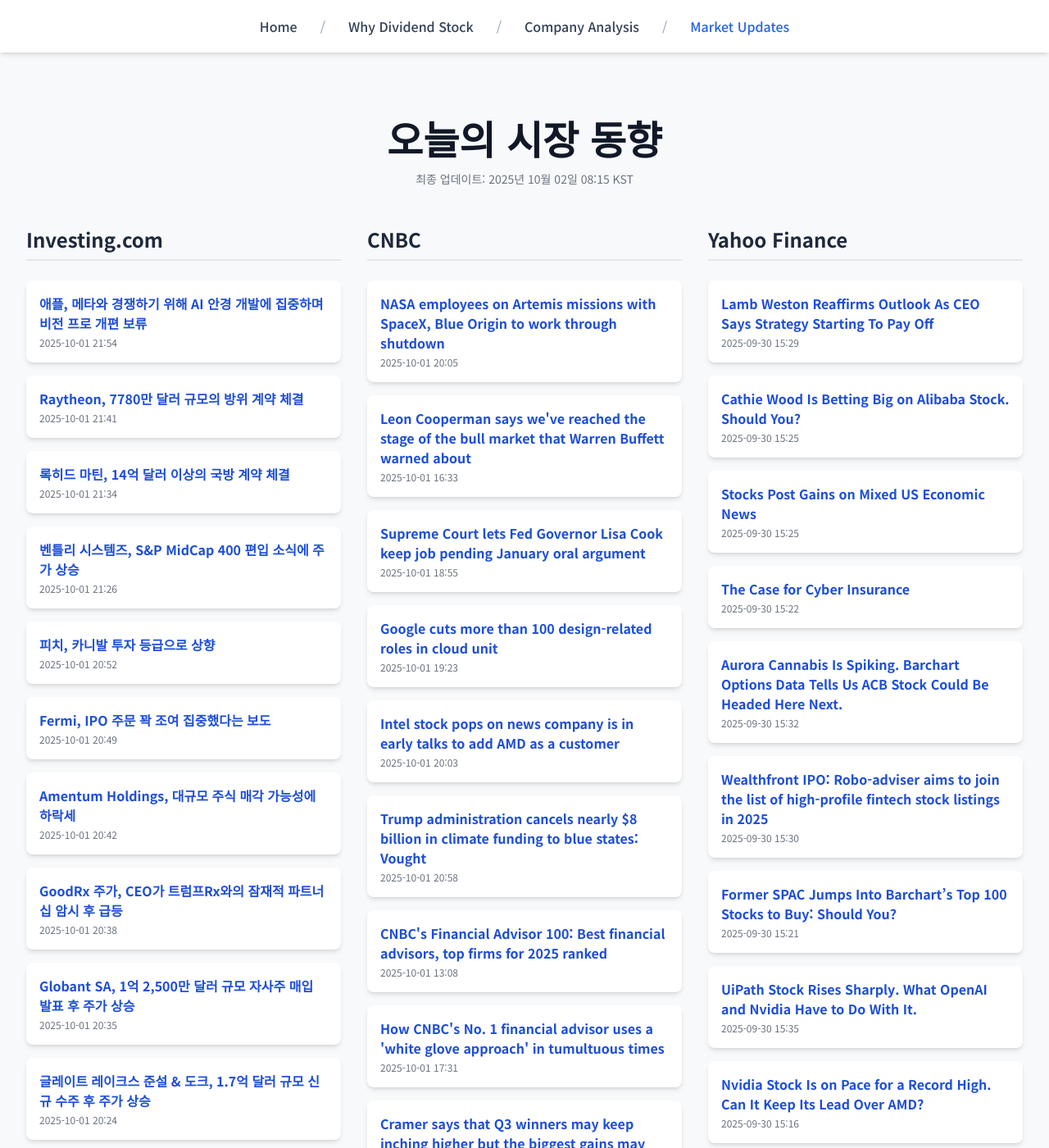
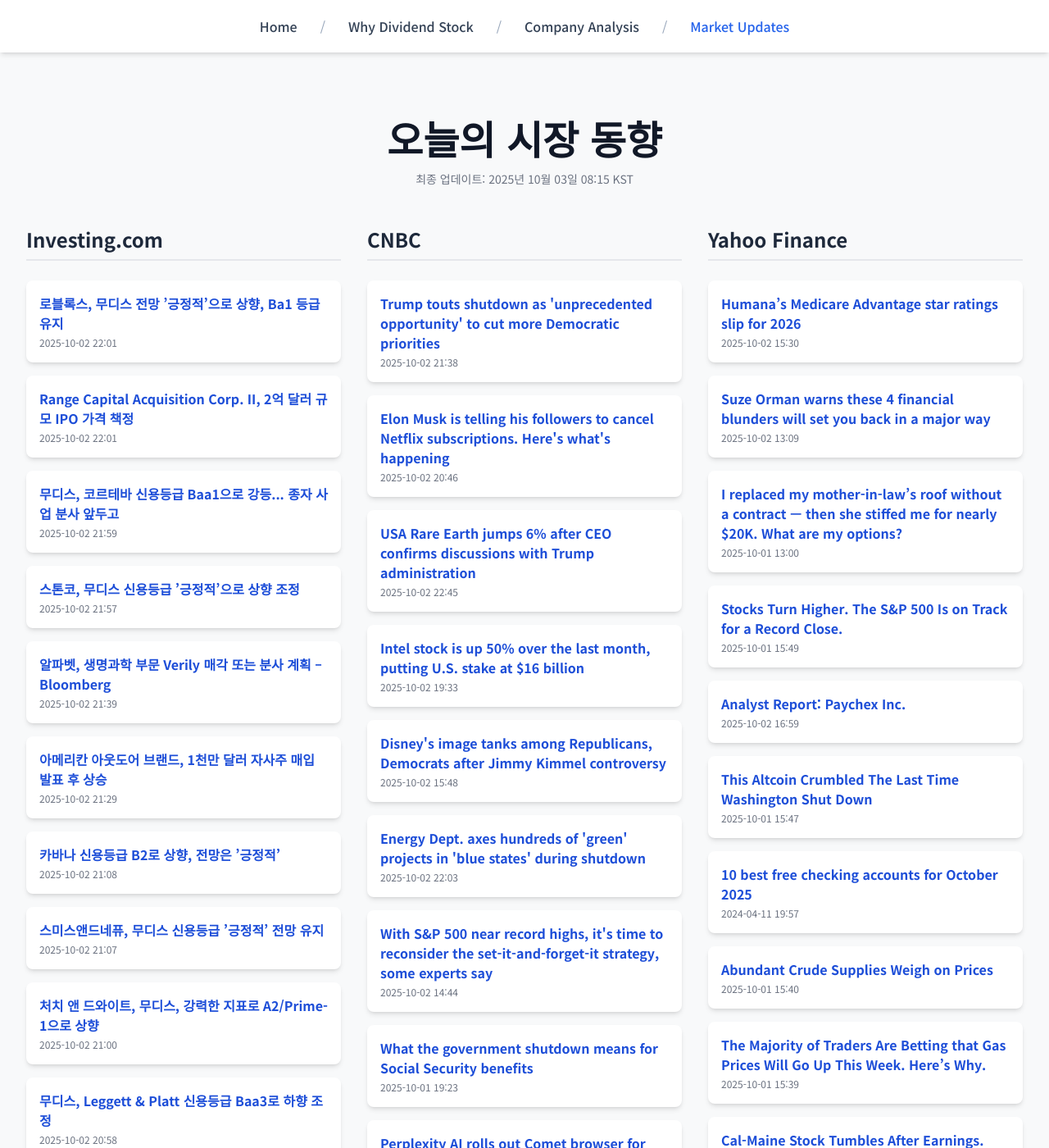
Before and after one commit to Kay-Hwang/my-company-analysis, a Jekyll site: the page built from market-updates.html, in a window 1280 px wide and 1400 px high. Shown: the whole window at 82% size. Built offline with Jekyll 4.4.1, drawn with Linux system fonts in a browser that asks for light colours; nearby versions of some CDN libraries; a script that is not in the unit is left out; some of the changed text lies outside the part shown.

Commit message:
Update daily data

```diff
--- a/_data/latest_data.json
+++ b/_data/latest_data.json
@@ -1,190 +1,190 @@
 {
-  "lastUpdated": "2025년 10월 02일 08:15 KST",
+  "lastUpdated": "2025년 10월 03일 08:15 KST",
   "news": {
     "investing": [
       {
-        "title": "애플, 메타와 경쟁하기 위해 AI 안경 개발에 집중하며 비전 프로 개편 보류",
-        "link": "https://kr.investing.com/news/stock-market-news/article-1655096",
-        "pubDate": "2025-10-01 21:54:28",
-        "summary": "애플, 메타와 경쟁하기 위해 AI 안경 개발에 집중하며 비전 프로 개편 보류"
+        "title": "로블록스, 무디스 전망 ’긍정적’으로 상향, Ba1 등급 유지",
+        "link": "https://kr.investing.com/news/stock-market-news/article-93CH-1656583",
+        "pubDate": "2025-10-02 22:01:39",
+        "summary": "로블록스, 무디스 전망 ’긍정적’으로 상향, Ba1 등급 유지"
       },
       {
-        "title": "Raytheon, 7780만 달러 규모의 방위 계약 체결",
-        "link": "https://kr.investing.com/news/stock-market-news/article-93CH-1655088",
-        "pubDate": "2025-10-01 21:41:16",
-        "summary": "Raytheon, 7780만 달러 규모의 방위 계약 체결"
+        "title": "Range Capital Acquisition Corp. II, 2억 달러 규모 IPO 가격 책정",
+        "link": "https://kr.investing.com/news/stock-market-news/article-432SI-1656584",
+        "pubDate": "2025-10-02 22:01:04",
+        "summary": "Range Capital Acquisition Corp. II, 2억 달러 규모 IPO 가격 책정"
       },
       {
-        "title": "록히드 마틴, 14억 달러 이상의 국방 계약 체결",
-        "link": "https://kr.investing.com/news/stock-market-news/article-93CH-1655084",
-        "pubDate": "2025-10-01 21:34:46",
-        "summary": "록히드 마틴, 14억 달러 이상의 국방 계약 체결"
+        "title": "무디스, 코르테바 신용등급 Baa1으로 강등... 종자 사업 분사 앞두고",
+        "link": "https://kr.investing.com/news/stock-market-news/article-93CH-1656582",
+        "pubDate": "2025-10-02 21:59:30",
+        "summary": "무디스, 코르테바 신용등급 Baa1으로 강등... 종자 사업 분사 앞두고"
       },
       {
-        "title": "벤틀리 시스템즈, S&P MidCap 400 편입 소식에 주가 상승",
-        "link": "https://kr.investing.com/news/stock-market-news/article-93CH-1655074",
-        "pubDate": "2025-10-01 21:26:53",
-        "summary": "벤틀리 시스템즈, S&P MidCap 400 편입 소식에 주가 상승"
+        "title": "스톤코, 무디스 신용등급 ’긍정적’으로 상향 조정",
+        "link": "https://kr.investing.com/news/stock-market-news/article-93CH-1656581",
+        "pubDate": "2025-10-02 21:57:07",
+        "summary": "스톤코, 무디스 신용등급 ’긍정적’으로 상향 조정"
       },
       {
-        "title": "피치, 카니발 투자 등급으로 상향",
-        "link": "https://kr.investing.com/news/stock-market-news/article-93CH-1655012",
-        "pubDate": "2025-10-01 20:52:16",
-        "summary": "피치, 카니발 투자 등급으로 상향"
+        "title": "알파벳, 생명과학 부문 Verily 매각 또는 분사 계획 – Bloomberg",
+        "link": "https://kr.investing.com/news/stock-market-news/article-93CH-1656572",
+        "pubDate": "2025-10-02 21:39:43",
+        "summary": "알파벳, 생명과학 부문 Verily 매각 또는 분사 계획 – Bloomberg"
       },
       {
-        "title": "Fermi, IPO 주문 꽉 조여 집중했다는 보도",
-        "link": "https://kr.investing.com/news/stock-market-news/article-432SI-1655007",
-        "pubDate": "2025-10-01 20:49:08",
-        "summary": "Fermi, IPO 주문 꽉 조여 집중했다는 보도"
+        "title": "아메리칸 아웃도어 브랜드, 1천만 달러 자사주 매입 발표 후 상승",
+        "link": "https://kr.investing.com/news/stock-market-news/article-93CH-1656563",
+        "pubDate": "2025-10-02 21:29:49",
+        "summary": "아메리칸 아웃도어 브랜드, 1천만 달러 자사주 매입 발표 후 상승"
       },
       {
-        "title": "Amentum Holdings, 대규모 주식 매각 가능성에 하락세",
-        "link": "https://kr.investing.com/news/stock-market-news/article-93CH-1654996",
-        "pubDate": "2025-10-01 20:42:39",
-        "summary": "Amentum Holdings, 대규모 주식 매각 가능성에 하락세"
+        "title": "카바나 신용등급 B2로 상향, 전망은 ’긍정적’",
+        "link": "https://kr.investing.com/news/stock-market-news/article-93CH-1656544",
+        "pubDate": "2025-10-02 21:08:19",
+        "summary": "카바나 신용등급 B2로 상향, 전망은 ’긍정적’"
       },
       {
-        "title": "GoodRx 주가, CEO가 트럼프Rx와의 잠재적 파트너십 암시 후 급등",
-        "link": "https://kr.investing.com/news/stock-market-news/article-1654985",
-        "pubDate": "2025-10-01 20:38:42",
-        "summary": "GoodRx 주가, CEO가 트럼프Rx와의 잠재적 파트너십 암시 후 급등"
+        "title": "스미스앤드네퓨, 무디스 신용등급 ’긍정적’ 전망 유지",
+        "link": "https://kr.investing.com/news/stock-market-news/article-93CH-1656542",
+        "pubDate": "2025-10-02 21:07:09",
+        "summary": "스미스앤드네퓨, 무디스 신용등급 ’긍정적’ 전망 유지"
       },
       {
-        "title": "Globant SA, 1억 2,500만 달러 규모 자사주 매입 발표 후 주가 상승",
-        "link": "https://kr.investing.com/news/stock-market-news/article-93CH-1654973",
-        "pubDate": "2025-10-01 20:35:13",
-        "summary": "Globant SA, 1억 2,500만 달러 규모 자사주 매입 발표 후 주가 상승"
+        "title": "처치 앤 드와이트, 무디스, 강력한 지표로 A2/Prime-1으로 상향",
+        "link": "https://kr.investing.com/news/stock-market-news/article-93CH-1656529",
+        "pubDate": "2025-10-02 21:00:17",
+        "summary": "처치 앤 드와이트, 무디스, 강력한 지표로 A2/Prime-1으로 상향"
       },
       {
-        "title": "글레이트 레이크스 준설 & 도크, 1.7억 달러 규모 신규 수주 후 주가 상승",
-        "link": "https://kr.investing.com/news/stock-market-news/article-93CH-1654945",
-        "pubDate": "2025-10-01 20:24:41",
-        "summary": "글레이트 레이크스 준설 & 도크, 1.7억 달러 규모 신규 수주 후 주가 상승"
+        "title": "무디스, Leggett & Platt 신용등급 Baa3로 하향 조정",
+        "link": "https://kr.investing.com/news/stock-market-news/article-93CH-1656528",
+        "pubDate": "2025-10-02 20:58:36",
+        "summary": "무디스, Leggett & Platt 신용등급 Baa3로 하향 조정"
       }
     ],
     "cnbc": [
       {
-        "title": "NASA employees on Artemis missions with SpaceX, Blue Origin to work through shutdown",
-        "link": "https://www.cnbc.com/2025/10/01/nasa-employees-on-spacex-artemis-missions-to-work-through-shutdown.html",
-        "pubDate": "Wed, 01 Oct 2025 20:05:03 GMT",
-        "summary": "NASA made an exception to allow work on Artemis missions with SpaceX and Blue Origin to continue during the government shutdown."
+        "title": "Trump touts shutdown as 'unprecedented opportunity' to cut more Democratic priorities",
+        "link": "https://www.cnbc.com/2025/10/02/trump-government-shutdown-updates-vought.html",
+        "pubDate": "Thu, 02 Oct 2025 21:38:33 GMT",
+        "summary": "Trump in a Truth Social post said he will meet with Office of Management and Budget Director Russell Vought to discuss cutting agencies."
       },
       {
-        "title": "Leon Cooperman says we've reached the stage of the bull market that Warren Buffett warned about",
-        "link": "https://www.cnbc.com/2025/10/01/leon-cooperman-says-weve-reached-the-stage-of-the-bull-market-that-warren-buffett-warned-about.html",
-        "pubDate": "Wed, 01 Oct 2025 16:33:00 GMT",
-        "summary": "Leon Cooperman believes we are in the late innings of a bull market where bubbles can form and risks rise."
+        "title": "Elon Musk is telling his followers to cancel Netflix subscriptions. Here's what's happening",
+        "link": "https://www.cnbc.com/2025/10/02/elon-musk-calls-for-canceling-netflix-whats-happening.html",
+        "pubDate": "Thu, 02 Oct 2025 20:46:49 GMT",
+        "summary": "Elon Musk this week urged his followers to cancel their Netflix subscriptions over a controversy surrounding an animated show and its creator."
       },
       {
-        "title": "Supreme Court lets Fed Governor Lisa Cook keep job pending January oral argument",
-        "link": "https://www.cnbc.com/2025/10/01/supreme-court-trump-fed-lisa-cook.html",
-        "pubDate": "Wed, 01 Oct 2025 18:55:02 GMT",
-        "summary": "President Donald Trump has sought to fire Federal Reserve Governor Lisa Cook, citing claims that she committed mortgage fraud in connection with two homes."
+        "title": "USA Rare Earth jumps 6% after CEO confirms discussions with Trump administration",
+        "link": "https://www.cnbc.com/2025/10/02/usa-rare-earth-lithium-americas-mp-materials-trump.html",
+        "pubDate": "Thu, 02 Oct 2025 22:45:01 GMT",
+        "summary": "USA Rare Earth is developing a mine in Sierra Blanca, Texas, and a magnet production facility in Stillwater, Oklahoma."
       },
       {
-        "title": "Google cuts more than 100 design-related roles in cloud unit",
-        "link": "https://www.cnbc.com/2025/10/01/google-cloud-unit-layoffs.html",
-        "pubDate": "Wed, 01 Oct 2025 19:23:20 GMT",
-        "summary": "The latest layoffs come as Google accelerates cuts to focus spending on artificial intelligence infrastructure."
+        "title": "Intel stock is up 50% over the last month, putting U.S. stake at $16 billion",
+        "link": "https://www.cnbc.com/2025/10/02/intel-stock-us-trump-stake.html",
+        "pubDate": "Thu, 02 Oct 2025 19:33:51 GMT",
+        "summary": "U.S. chipmaker Intel's shares climbed 3% Thursday, putting the monthly gain over 50%."
       },
       {
-        "title": "Intel stock pops on news company is in early talks to add AMD as a customer",
-        "link": "https://www.cnbc.com/2025/10/01/intel-stock-amd-chips.html",
-        "pubDate": "Wed, 01 Oct 2025 20:03:48 GMT",
-        "summary": "The U.S. government, Nvidia and Softbank have all taken recent stakes in Intel."
+        "title": "Disney's image tanks among Republicans, Democrats after Jimmy Kimmel controversy",
+        "link": "https://www.cnbc.com/2025/10/02/disney-brand-kimmel-kirk.html",
+        "pubDate": "Thu, 02 Oct 2025 15:48:11 GMT",
+        "summary": "Sentiment and brand awareness for the company and its Disney+ platform have fallen to levels not seen in two years."
       },
       {
-        "title": "Trump administration cancels nearly $8 billion in climate funding to blue states: Vought",
-        "link": "https://www.cnbc.com/2025/10/01/trump-green-new-deal-funding-states-vought.html",
-        "pubDate": "Wed, 01 Oct 2025 20:58:45 GMT",
-        "summary": "The announcement came on the first day of the federal government shutdown."
+        "title": "Energy Dept. axes hundreds of 'green' projects in 'blue states' during shutdown",
+        "link": "https://www.cnbc.com/2025/10/02/energy-department-cancels-green-projects-in-united-states.html",
+        "pubDate": "Thu, 02 Oct 2025 22:03:07 GMT",
+        "summary": "The Energy Department's cancellations of projects directly affected 16 states won by Kamala Harris in the 2024 presidential election."
       },
       {
-        "title": "CNBC's Financial Advisor 100: Best financial advisors, top firms for 2025 ranked",
-        "link": "https://www.cnbc.com/2025/10/01/best-financial-advisors.html",
-        "pubDate": "Wed, 01 Oct 2025 13:08:56 GMT",
-        "summary": "CNBC's Financial Advisor 100 ranks the best financial advisors and top firms for 2025. Here's how to pick the best financial planner for you and your family."
+        "title": "With S&P 500 near record highs, it's time to reconsider the set-it-and-forget-it strategy, some experts say",
+        "link": "https://www.cnbc.com/2025/10/02/sp-500-set-it-and-forget-it-strategy.html",
+        "pubDate": "Thu, 02 Oct 2025 14:44:17 GMT",
+        "summary": "Even as the S&amp;P 500 index has climbed to new highs, experts say a diversified portfolio will likely be the long-term winner."
       },
       {
-        "title": "How CNBC's No. 1 financial advisor uses a 'white glove approach' in tumultuous times",
-        "link": "https://www.cnbc.com/2025/10/01/parsons-capital-management-ranked-one-financial-advisor-100.html",
-        "pubDate": "Wed, 01 Oct 2025 17:31:17 GMT",
-        "summary": "The firm says its secret to success is providing a \"white glove approach\" to all clients, regardless of who they are or how much they have invested."
+        "title": "What the government shutdown means for Social Security benefits",
+        "link": "https://www.cnbc.com/2025/10/01/government-shutdown-social-security-benefit-payments.html",
+        "pubDate": "Wed, 01 Oct 2025 19:23:04 GMT",
+        "summary": "Social Security benefit payments will still go out on time, according to the agency. But certain services may not be available."
       },
       {
-        "title": "Cramer says that Q3 winners may keep inching higher but the biggest gains may 'have already been made'",
-        "link": "https://www.cnbc.com/2025/10/01/cramer-says-that-q3-winners-may-keep-inching-higher-but-the-biggest-gains-may-have-already-been-made.html",
-        "pubDate": "Wed, 01 Oct 2025 23:12:39 GMT",
-        "summary": "Cramer said that the biggest winners of the third quarter may keep inching higher but the biggest gains may have already been realized."
+        "title": "Perplexity AI rolls out Comet browser for free worldwide",
+        "link": "https://www.cnbc.com/2025/10/02/perplexity-ai-comet-browser-free-.html",
+        "pubDate": "Thu, 02 Oct 2025 19:56:13 GMT",
+        "summary": "Perplexity initially launched Comet in July to Perplexity Max subscribers for $200 a month"
       },
       {
-        "title": "Trump's threats against late-night TV could spell more trouble for advertisers",
-        "link": "https://www.cnbc.com/2025/10/01/trump-late-night-tv-threats-trouble-advertisers.html",
-        "pubDate": "Wed, 01 Oct 2025 16:58:40 GMT",
-        "summary": "The recent upheaval in late-night programming has shown a spotlight on ratings and revenue — and spurred questions of political influence."
+        "title": "Amazon faces FAA, NTSB probe after two delivery drones crashed into crane in Arizona",
+        "link": "https://www.cnbc.com/2025/10/02/amazon-drone-crash-faa-ntsb.html",
+        "pubDate": "Thu, 02 Oct 2025 19:43:52 GMT",
+        "summary": "The drones sustained \"substantial\" damage from the crash, the Federal Aviation Administration said in a preliminary incident report."
       }
     ],
     "yahoo": [
       {
-        "title": "Lamb Weston Reaffirms Outlook As CEO Says Strategy Starting To Pay Off",
-        "link": "https://finance.yahoo.com/news/lamb-weston-reaffirms-outlook-ceo-152907373.html",
-        "pubDate": "2025-09-30T15:29:07Z",
-        "summary": "Lamb Weston Reaffirms Outlook As CEO Says Strategy Starting To Pay Off"
+        "title": "Humana’s Medicare Advantage star ratings slip for 2026",
+        "link": "https://finance.yahoo.com/news/humana-medicare-advantage-star-ratings-153000468.html",
+        "pubDate": "2025-10-02T15:30:00Z",
+        "summary": "Humana’s Medicare Advantage star ratings slip for 2026"
       },
       {
-        "title": "Cathie Wood Is Betting Big on Alibaba Stock. Should You?",
-        "link": "https://finance.yahoo.com/news/cathie-wood-betting-big-alibaba-152554740.html",
-        "pubDate": "2025-09-30T15:25:54Z",
-        "summary": "Cathie Wood Is Betting Big on Alibaba Stock. Should You?"
+        "title": "Suze Orman warns these 4 financial blunders will set you back in a major way",
+        "link": "https://finance.yahoo.com/news/suze-orman-warns-4-financial-130900517.html",
+        "pubDate": "2025-10-02T13:09:00Z",
+        "summary": "Suze Orman warns these 4 financial blunders will set you back in a major way"
       },
       {
-        "title": "Stocks Post Gains on Mixed US Economic News",
-        "link": "https://finance.yahoo.com/news/stocks-post-modest-losses-mixed-152512773.html",
-        "pubDate": "2025-09-30T15:25:12Z",
-        "summary": "Stocks Post Gains on Mixed US Economic News"
+        "title": "I replaced my mother-in-law’s roof without a contract — then she stiffed me for nearly $20K. What are my options?",
+        "link": "https://finance.yahoo.com/news/replaced-mother-law-roof-without-130000909.html",
+        "pubDate": "2025-10-01T13:00:00Z",
+        "summary": "I replaced my mother-in-law’s roof without a contract — then she stiffed me for nearly $20K. What are my options?"
       },
       {
-        "title": "The Case for Cyber Insurance",
-        "link": "https://finance.yahoo.com/news/case-cyber-insurance-152240553.html",
-        "pubDate": "2025-09-30T15:22:40Z",
-        "summary": "The Case for Cyber Insurance"
+        "title": "Stocks Turn Higher. The S&P 500 Is on Track for a Record Close.",
+        "link": "https://www.barrons.com/livecoverage/stock-market-news-today-100125/card/stocks-tick-lower-wall-street-still-isn-t-fazed-by-the-shutdown--iryImBMUYGiCyOpPotXe?siteid=yhoof2&yptr=yahoo",
+        "pubDate": "2025-10-01T15:49:28Z",
+        "summary": "Stocks Turn Higher. The S&P 500 Is on Track for a Record Close."
       },
       {
-        "title": "Aurora Cannabis Is Spiking. Barchart Options Data Tells Us ACB Stock Could Be Headed Here Next.",
-        "link": "https://finance.yahoo.com/news/aurora-cannabis-spiking-barchart-options-153222175.html",
-        "pubDate": "2025-09-30T15:32:22Z",
-        "summary": "Aurora Cannabis Is Spiking. Barchart Options Data Tells Us ACB Stock Could Be Headed Here Next."
+        "title": "Analyst Report: Paychex Inc.",
+        "link": "https://finance.yahoo.com/research/reports/ARGUS_3608_AnalystReport_1759424348000?yptr=yahoo&ncid=yahooproperties_plusresear_nm5q6ze1cei",
+        "pubDate": "2025-10-02T16:59:08Z",
+        "summary": "Analyst Report: Paychex Inc."
       },
       {
-        "title": "Wealthfront IPO: Robo-adviser aims to join the list of high-profile fintech stock listings in 2025",
-        "link": "https://finance.yahoo.com/news/wealthfront-ipo-robo-adviser-aims-153000189.html",
-        "pubDate": "2025-09-30T15:30:00Z",
-        "summary": "Wealthfront IPO: Robo-adviser aims to join the list of high-profile fintech stock listings in 2025"
+        "title": "This Altcoin Crumbled The Last Time Washington Shut Down",
+        "link": "https://finance.yahoo.com/news/altcoin-crumbled-last-time-washington-154758894.html",
+        "pubDate": "2025-10-01T15:47:58Z",
+        "summary": "This Altcoin Crumbled The Last Time Washington Shut Down"
       },
       {
-        "title": "Former SPAC Jumps Into Barchart’s Top 100 Stocks to Buy: Should You?",
-        "link": "https://finance.yahoo.com/news/former-spac-jumps-barchart-top-152149950.html",
-        "pubDate": "2025-09-30T15:21:49Z",
-        "summary": "Former SPAC Jumps Into Barchart’s Top 100 Stocks to Buy: Should You?"
+        "title": "10 best free checking accounts for October 2025",
+        "link": "https://finance.yahoo.com/personal-finance/banking/article/best-free-checking-accounts-195709452.html",
+        "pubDate": "2024-04-11T19:57:09Z",
+        "summary": "10 best free checking accounts for October 2025"
       },
       {
-        "title": "UiPath Stock Rises Sharply. What OpenAI and Nvidia Have to Do With It.",
-        "link": "https://www.barrons.com/articles/uipath-stock-nvidia-openai-snowflake-bba53e56?siteid=yhoof2&yptr=yahoo",
-        "pubDate": "2025-09-30T15:35:00Z",
-        "summary": "UiPath Stock Rises Sharply. What OpenAI and Nvidia Have to Do With It."
+        "title": "Abundant Crude Supplies Weigh on Prices",
+        "link": "https://finance.yahoo.com/news/abundant-crude-supplies-weigh-prices-154018637.html",
+        "pubDate": "2025-10-01T15:40:18Z",
+        "summary": "Abundant Crude Supplies Weigh on Prices"
       },
       {
-        "title": "Nvidia Stock Is on Pace for a Record High. Can It Keep Its Lead Over AMD?",
-        "link": "https://www.barrons.com/articles/nvidia-stock-price-ai-chips-amd-ea18d8d5?siteid=yhoof2&yptr=yahoo",
-        "pubDate": "2025-09-30T15:16:00Z",
-        "summary": "Nvidia Stock Is on Pace for a Record High. Can It Keep Its Lead Over AMD?"
+        "title": "The Majority of Traders Are Betting that Gas Prices Will Go Up This Week. Here’s Why.",
+        "link": "https://finance.yahoo.com/news/majority-traders-betting-gas-prices-153914320.html",
+        "pubDate": "2025-10-01T15:39:14Z",
+        "summary": "The Majority of Traders Are Betting that Gas Prices Will Go Up This Week. Here’s Why."
       },
       {
-        "title": "Mega Wall Street dealmakers are having their best year ever",
-        "link": "https://finance.yahoo.com/news/mega-wall-street-dealmakers-are-having-their-best-year-ever-151648050.html",
-        "pubDate": "2025-09-30T15:16:48Z",
-        "summary": "Mega Wall Street dealmakers are having their best year ever"
+        "title": "Cal-Maine Stock Tumbles After Earnings. Strong Egg Sales Weren’t Enough.",
+        "link": "https://www.barrons.com/articles/cal-maine-foods-earnings-stock-price-f10d9576?siteid=yhoof2&yptr=yahoo",
+        "pubDate": "2025-10-01T15:33:00Z",
+        "summary": "Cal-Maine Stock Tumbles After Earnings. Strong Egg Sales Weren’t Enough."
       }
     ]
   }
```
